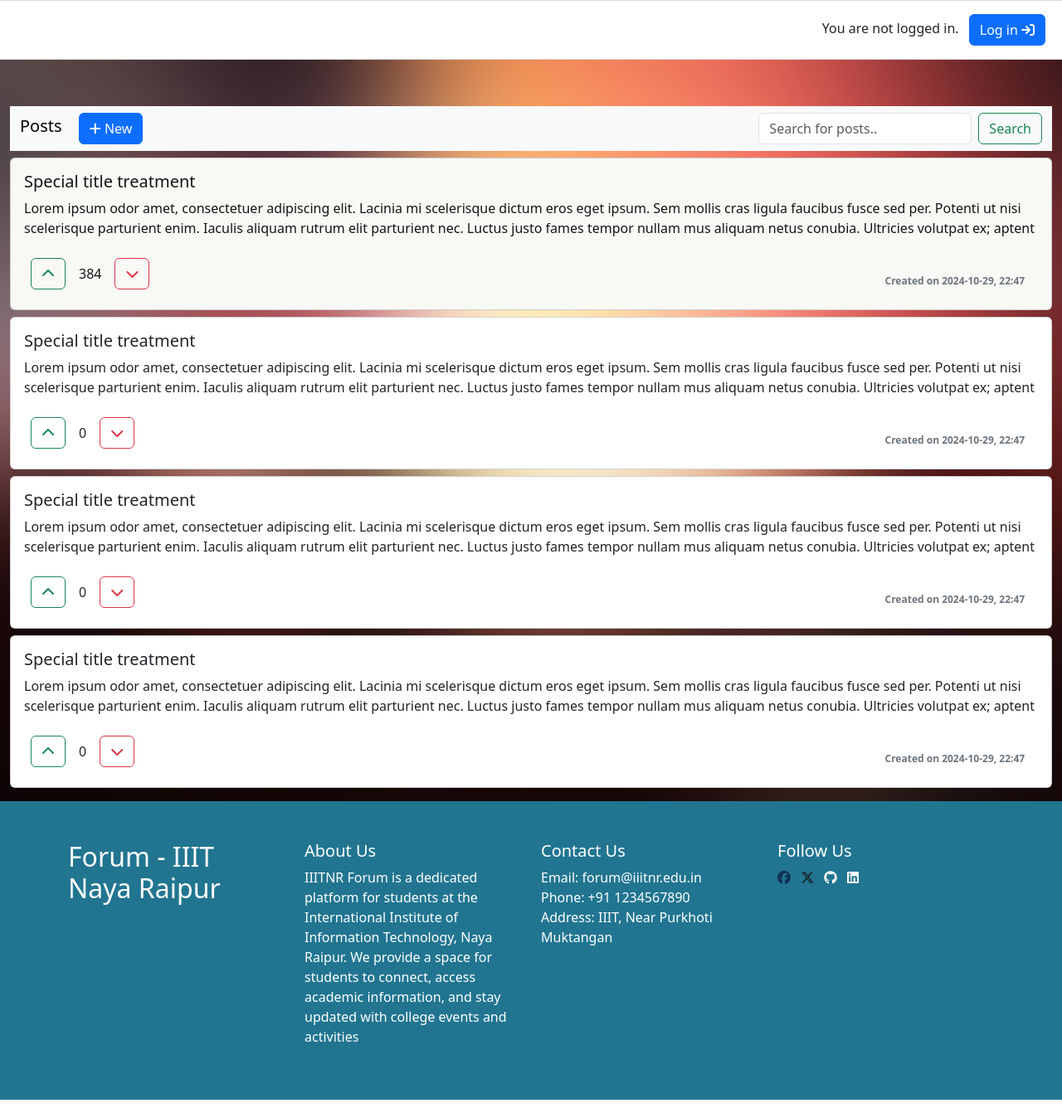
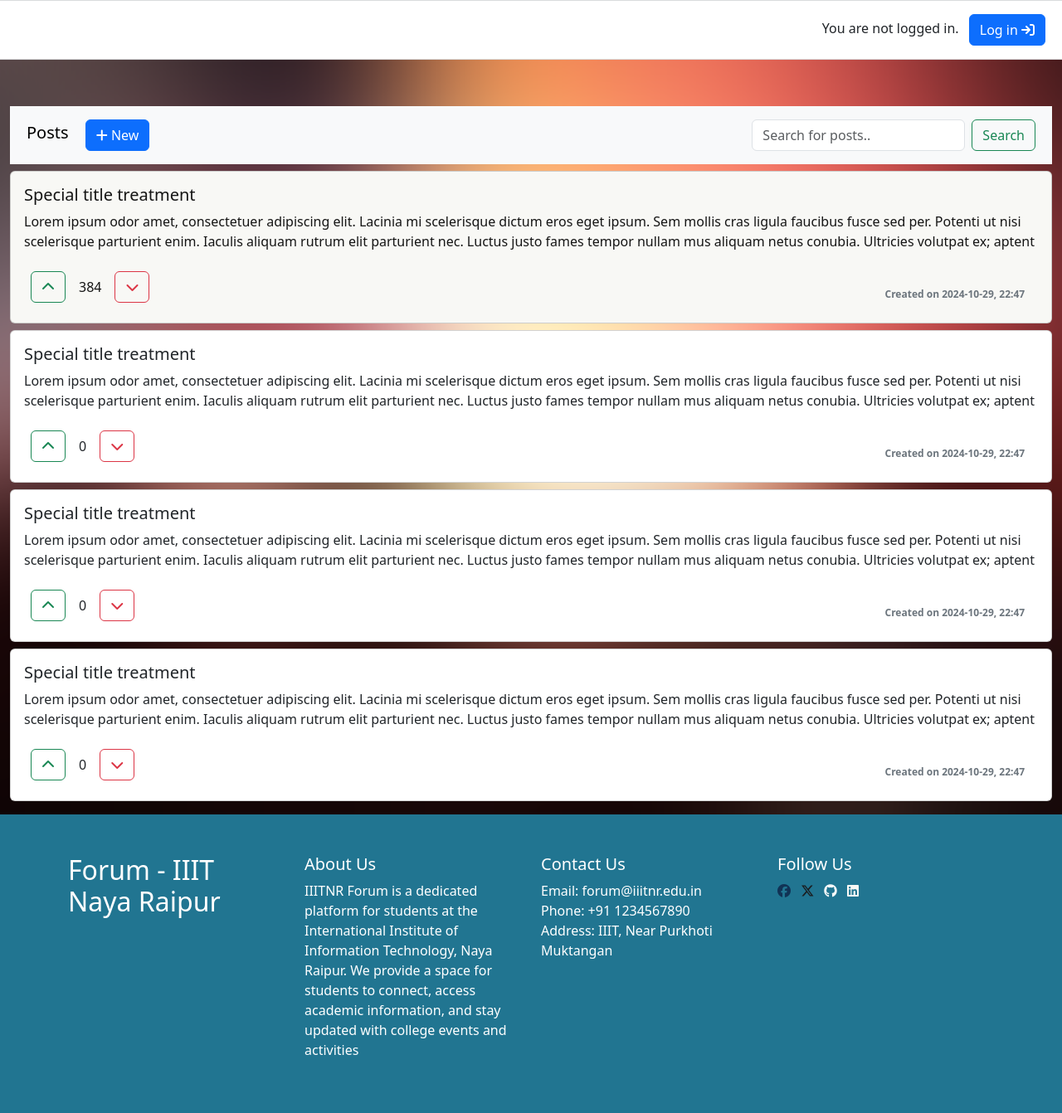
Before and after one commit to DevWarriors-IIITNR/forum-website, a Django app: template templates/test.html in a window 1280 px wide. Shown: the part 106-1448 px from the top of the page at 83% size. Run offline with Django 5.2, Linux system fonts and the light colour scheme; the template is opened without the code that fills it, so the values that code supplies are empty; some libraries are stand-ins or nearby versions.

Commit message:
minor design changes

```diff
--- a/templates/test.html
+++ b/templates/test.html
@@ -10,12 +10,12 @@
   <div class="py-1"></div>
   <nav class="navbar mt-5 bg-body-tertiary" style="background-color: transparent;">
     <div class="container-fluid" style="background-color: transparent;">
-      <div>
+      <div class="m-2">
         <a class="navbar-brand">Posts</a>
         <a class="btn btn-primary" href="/newpost" ><i class="fa fa-plus"></i> New</a>
       </div>
-      <form class="d-flex" role="search">
-        <input class="form-control me-2" type="search" placeholder="Search for posts.." aria-label="Search">
+      <form class="d-flex m-2" role="search">
+        <input class="form-control me-2" id="forumsearch" type="search" placeholder="Search for posts.." aria-label="Search">
         <button class="btn btn-outline-success" type="submit">Search</button>
       </form>
     </div>
@@ -24,7 +24,7 @@
   <div class="card my-2" style="background-color:#f8f8f5; color:#151515;">
     <div class="card-body">
       <h5 class="card-title">Special title treatment</h5>
-      <p class="card-text text-wrap text-truncate" style="max-height: 3rem; max-width: 120rem;">Lorem ipsum odor amet, consectetuer adipiscing elit. Lacinia mi scelerisque dictum eros eget ipsum. Sem mollis cras ligula faucibus fusce sed per. Potenti ut nisi scelerisque parturient enim. Iaculis aliquam rutrum elit parturient nec. Luctus justo fames tempor nullam mus aliquam netus conubia. Ultricies volutpat ex; aptent per consequat sodales. Sapien lobortis litora condimentum phasellus ad hac. Orci litora rutrum et cubilia; sociosqu est.</p>
+      <p class="card-text text-wrap text-truncate" style="max-height: 3rem;">Lorem ipsum odor amet, consectetuer adipiscing elit. Lacinia mi scelerisque dictum eros eget ipsum. Sem mollis cras ligula faucibus fusce sed per. Potenti ut nisi scelerisque parturient enim. Iaculis aliquam rutrum elit parturient nec. Luctus justo fames tempor nullam mus aliquam netus conubia. Ultricies volutpat ex; aptent per consequat sodales. Sapien lobortis litora condimentum phasellus ad hac. Orci litora rutrum et cubilia; sociosqu est.</p>
       <div class="d-flex p-2 justify-content-start align-items-center">
         <div class="d-flex pr-5 flex-shrink-1 justify-content-start align-items-center">
           <input type="radio" class="btn-check" name="options-outlined-1" id="success-outlined-1" autocomplete="off">
```
